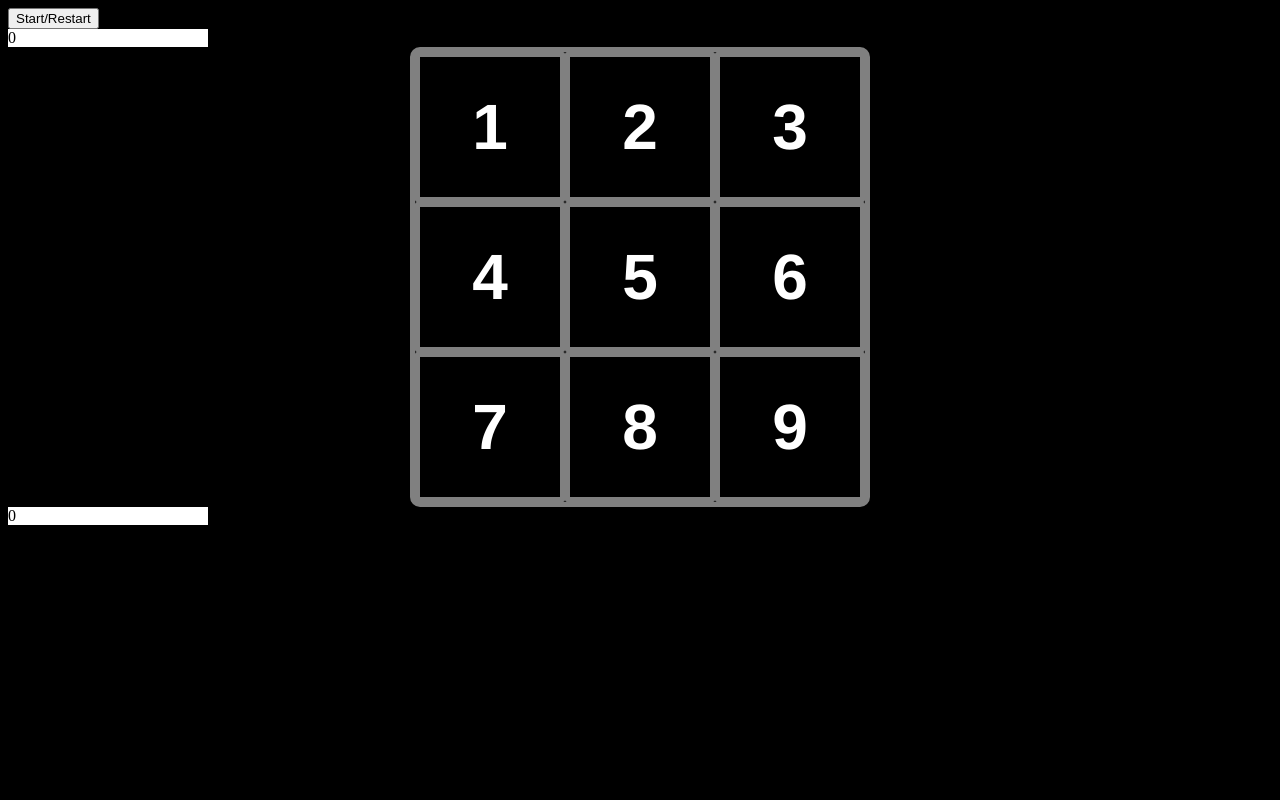
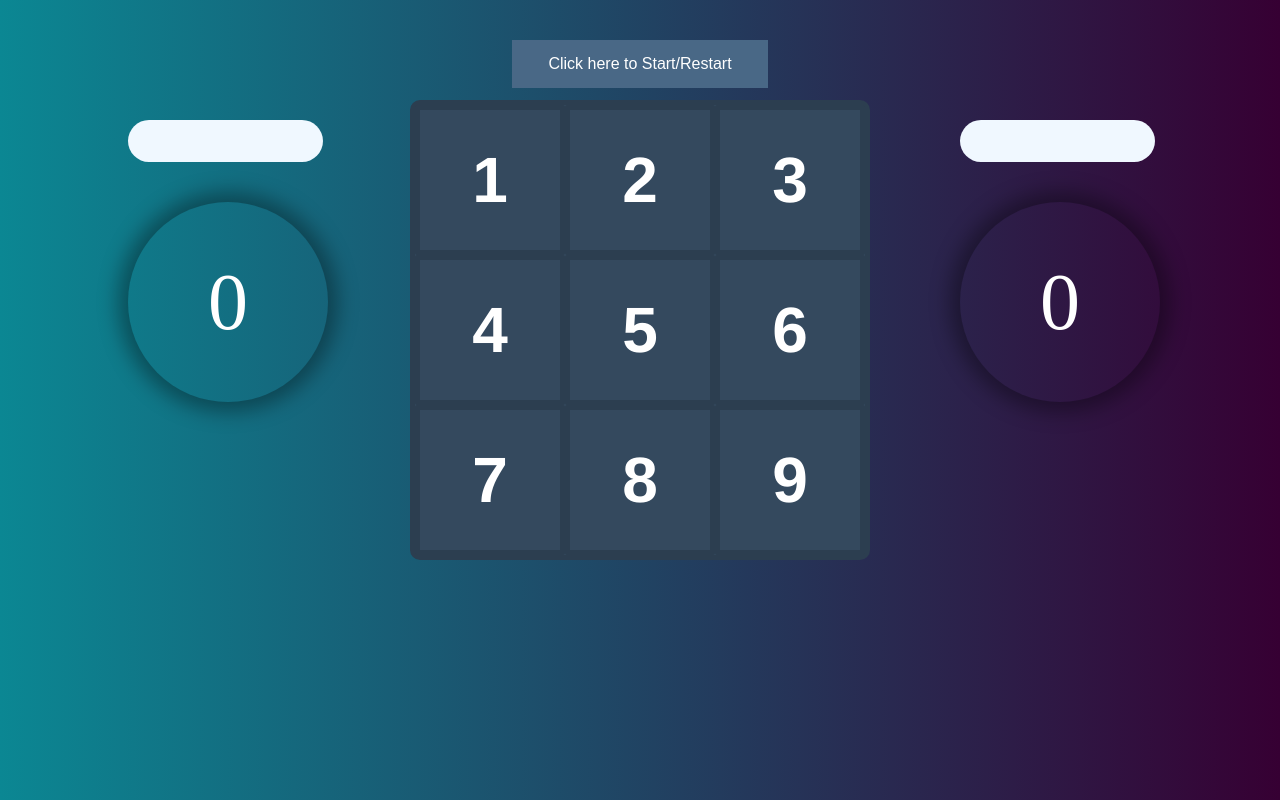
Before and after one commit to zlayabekrija/jsTicTacToe, a plain HTML site: page index.html in a window 1280 px wide. Drawn offline with Linux system fonts and the light colour scheme.

Commit message:
code refactor and UI update

```diff
--- a/css/style.css
+++ b/css/style.css
@@ -2,9 +2,9 @@
     width: 450px;
     height: 450px;
     margin: 0 auto;
-    background-color: #000;
+    background-color: #34495e;
     color: #fff;
-    border: 5px solid gray;
+    border: 5px solid #2c3e50;
     border-radius: 10px;
     display: grid;
     grid-template: repeat(3, 1fr) /repeat(3, 1fr);
@@ -14,7 +14,7 @@
     display: flex;
     justify-content: center;
     align-items: center;
-    border: 5px solid gray;
+    border: 5px solid #2c3e50;
     border-radius: 2px;
     font-family: Helvetica;
     font-weight: bold;
@@ -23,15 +23,68 @@
 }
 
 body {
-    background: #000;;
+    background: #360033;  /* fallback for old browsers */
+    background: -webkit-linear-gradient(to right, #0b8793, #360033);  /* Chrome 10-25, Safari 5.1-6 */
+    background: linear-gradient(to right, #0b8793, #360033); /* W3C, IE 10+/ Edge, Firefox 16+, Chrome 26+, Opera 12+, Safari 7+ */
 }
-#splayer,#fplayer,.firstplayer,.secondplayer{
+
+.first {
+    position: absolute;
+    top: 15%;
+    left: 10%;
+}
+
+.sec {
+    position: absolute;
+    top: 15%;
+    left: 75%;
+}
+
+.names {
+    width: 170px;
+    height: 20px;
+    font-size: 1.5rem;
+    background: aliceblue;
+    border-radius: 50px;
+    padding: 10px 5px 12px 20px;
+    text-transform: capitalize;
+}
+
+.scores {
+    margin-top: 40px;
     width: 200px;
-    background-color: #fff;
+    height: 200px;
+    -webkit-border-radius: 50%;
+    -moz-border-radius: 50%;
+    border-radius: 50%;
+    color: #fff;
+    display: flex;
+    align-items: center;
+    justify-content: center;
+    font-size: 5rem;
+    -webkit-box-shadow: 0px 0px 20px 10px rgba(0,0,0,0.35);
+    -moz-box-shadow: 0px 0px 20px 10px rgba(0,0,0,0.35);
+    box-shadow: 0px 0px 20px 10px rgba(0,0,0,0.35);
 }
-.firstplayer{
-    float: left;
+
+.start {
+    position: absolute;
+    left: 0;
+    right: 0;
+    width: 20%;
+    margin: 0 auto;
+    top: 40px;
+    background-color: #496886;
+    border: none;
+    color: white;
+    padding: 15px 32px;
+    text-align: center;
+    text-decoration: none;
+    display: inline-block;
+    font-size: 16px;
+    cursor: pointer;
 }
-.secondplayer{
-    float: right;
+
+.container {
+    margin-top: 100px;
 }
--- a/index.html
+++ b/index.html
@@ -9,12 +9,12 @@
     <link rel="stylesheet" href="css/style.css">
 </head>
 <body>
-<button class="start">Start/Restart</button>
+<button class="start">Click here to Start/Restart</button>
 <div class="container">
-    <div class="firstplayer">
-
+    <div class="first">
+        <div class="firstplayer names"></div>
+        <div id="fplayer" class="scores">0</div>
     </div>
-    <div id="fplayer">0</div>
     <div class="board">
         <div class="box">1</div>
         <div class="box">2</div>
@@ -26,10 +26,12 @@
         <div class="box">8</div>
         <div class="box">9</div>
     </div>
-    <div class="secondplayer">
+
+    <div class="sec">
+        <div class="secondplayer names"></div>
+        <div id="splayer" class="scores">0</div>
     </div>
-    <div id="splayer">0</div>
-    </div>
-    <script src="js/main.js"></script>
+</div>
+<script src="js/main.js"></script>
 </body>
 </html>
--- a/js/main.js
+++ b/js/main.js
@@ -1,12 +1,14 @@
-// board - module
+
 let firstPlayerScore = document.getElementById('fplayer')
 let secondPlayerScore = document.getElementById('splayer');
+
+// board - module
 const Board = (() => {
 
     // let userInput = [];
     let firstPlayer = '';
     let secondPlayer = '';
-    playOn = true;
+    let playOn = true;
     let count = 0;
     let moves = {
         player1: [],
@@ -36,7 +38,7 @@ const Board = (() => {
 
     const hasUserInput = (a, b) => {
         if (CheckResult.gameOver(moves, a, b)) {
-            winCount(CheckResult.count)
+            winCount(CheckResult.count);
             playOn = false;
             restartDisplay();
             innerRestart();
@@ -45,22 +47,21 @@ const Board = (() => {
     };
     const innerRestart = () => {
         playOn = true;
-        moves = {player1:[],player2: []};
+        moves = {player1: [], player2: []};
         count = 0;
 
     };
 
 
-
     const init = () => {
-        const player1 = Player(prompt());
-        const player2 = Player(prompt());
+        const player1 = Player(prompt()) || 'Player X';
+        const player2 = Player(prompt()) || 'Player O';
         firstPlayer = player1.playerName();
         secondPlayer = player2.playerName();
         CheckResult.count.player1 = 0;
         CheckResult.count.player2 = 0;
         winCount(CheckResult.count);
-        renderNames(firstPlayer,secondPlayer);
+        renderNames(firstPlayer, secondPlayer);
         handleUserInput();
     };
     return {
@@ -92,18 +93,20 @@ const CheckResult = (() => {
         [0, 4, 8],
         [2, 4, 6]
     ];
-    let count = {player1: 0, player2: 0}
+    let count = {player1: 0, player2: 0};
 
     const winner = (moves, firstPlayer, secondPlayer) => {
         if (moves.player1.length > 2) {
             for (let i = 0; i < winningComb.length; i++) {
-                if (moves.player1.indexOf(winningComb[i][0]) !== -1 && moves.player1.indexOf(winningComb[i][1]) !== -1 && moves.player1.indexOf(winningComb[i][2]) !== -1) {
-                    alert(firstPlayer + " wins");
+                if (moves.player1.indexOf(winningComb[i][0]) !== -1 && moves.player1.indexOf(winningComb[i][1]) !== -1
+                    && moves.player1.indexOf(winningComb[i][2]) !== -1) {
+                    alert((firstPlayer || 'Player X').concat(" wins"));
                     count.player1++;
                     return true
                 }
-                if (moves.player2.indexOf(winningComb[i][0]) !== -1 && moves.player2.indexOf(winningComb[i][1]) !== -1 && moves.player2.indexOf(winningComb[i][2]) !== -1) {
-                    alert(secondPlayer + " wins");
+                if (moves.player2.indexOf(winningComb[i][0]) !== -1 && moves.player2.indexOf(winningComb[i][1]) !== -1
+                    && moves.player2.indexOf(winningComb[i][2]) !== -1) {
+                    alert((secondPlayer || 'Player O').concat(" wins"));
                     count.player2++;
                     return true;
                 }
@@ -119,11 +122,8 @@ const CheckResult = (() => {
         for (let count in moves) {
             num += moves[count].length;
         }
-        if (num === 9) {
-            return true;
-        }
-        return false;
-    }
+        return num === 9;
+    };
 
     const gameOver = (moves, firstPlayer, secondPlayer) => {
         return winner(moves, firstPlayer, secondPlayer) || tie(moves)
@@ -137,30 +137,27 @@ const CheckResult = (() => {
     };
 })();
 
-// Board.init();
 let start = document.querySelector('.start');
-start.addEventListener('click',()=>{
+start.addEventListener('click', () => {
     restartDisplay();
     setTimeout(() => {
         Board.init();
     }, 0);
-
 });
 
-function restartDisplay (){
+function restartDisplay() {
     let boxes = document.querySelectorAll('.box');
-    for(let i = 0; i < boxes.length; i++){
+    for (let i = 0; i < boxes.length; i++) {
         boxes[i].innerHTML = (i + 1).toString();
     }
+}
 
+function renderNames(firstPlayer, secondPlayer) {
+    document.querySelector('.firstplayer').innerText = firstPlayer || 'Player X';
+    document.querySelector('.secondplayer').innerText = secondPlayer || 'Player O';
+}
 
-}
-function renderNames(firstPlayer,secondPlayer){
-    document.querySelector('.firstplayer').innerHTML = firstPlayer;
-    document.querySelector('.secondplayer').innerHTML = secondPlayer;
-}
-const winCount = (totalscore) => {
-
-    firstPlayerScore.textContent = totalscore.player1;
-    secondPlayerScore.textContent = totalscore.player2;
-}
+const winCount = (totalScore) => {
+    firstPlayerScore.textContent = totalScore.player1;
+    secondPlayerScore.textContent = totalScore.player2;
+};
```
Also changed, not shown: 1 other file.
